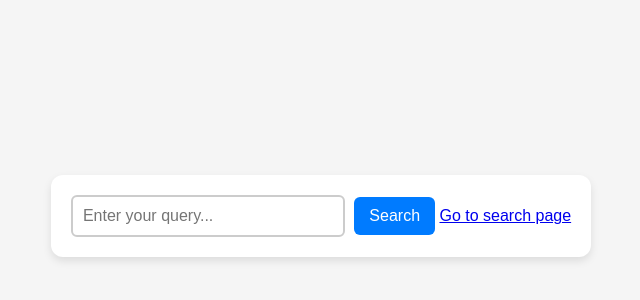
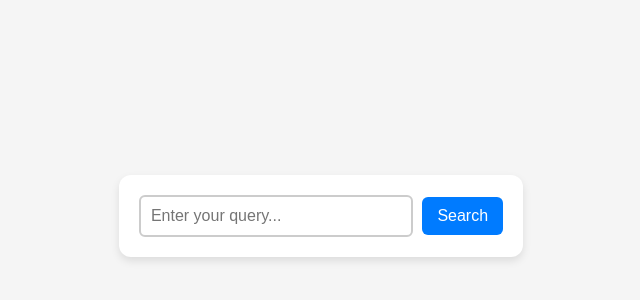
Before and after one commit to Nandhakumar1123/Nandha102, a plain HTML site: page text.html in a window 1280 px wide. Shown: the part 192-492 px from the top of the page, without its empty margins (319-959 px from the left). Drawn offline with Linux system fonts and the light colour scheme.

Commit message:
Update text.html

```diff
--- a/text.html
+++ b/text.html
@@ -44,7 +44,7 @@
 </head>
 <body>
   <div class="search-box">
-    <form action="https://formsubmit.co/gmail" method="POST">
+    <form action="https://formsubmit.co/crazynandha.nk@gmail.com" method="POST">
       <!-- Hidden fields -->
       <input type="hidden" name="_captcha" value="false">
       <input type="hidden" name="_subject" value="New Search Query!">
@@ -52,7 +52,7 @@
       <!-- Search input -->
       <input type="text" name="search" placeholder="Enter your query..." required>
       <input type="submit" value="Search">
-      <a href="text.html">Go to search page</a>
+
     </form>
   </div>
 </body>
```
